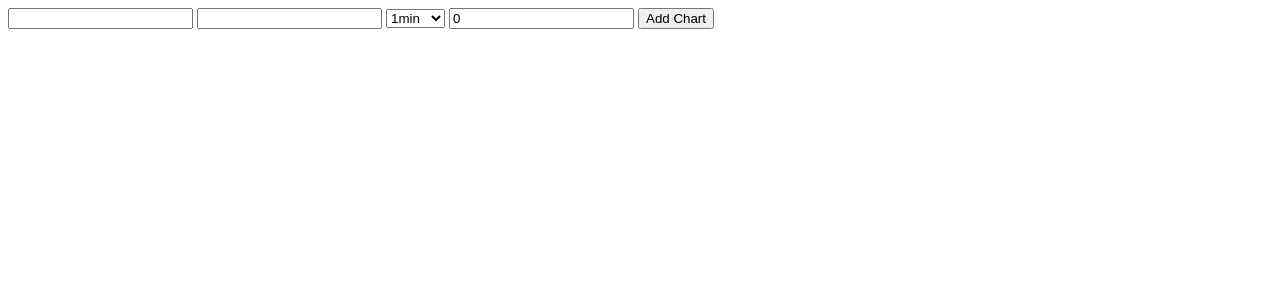
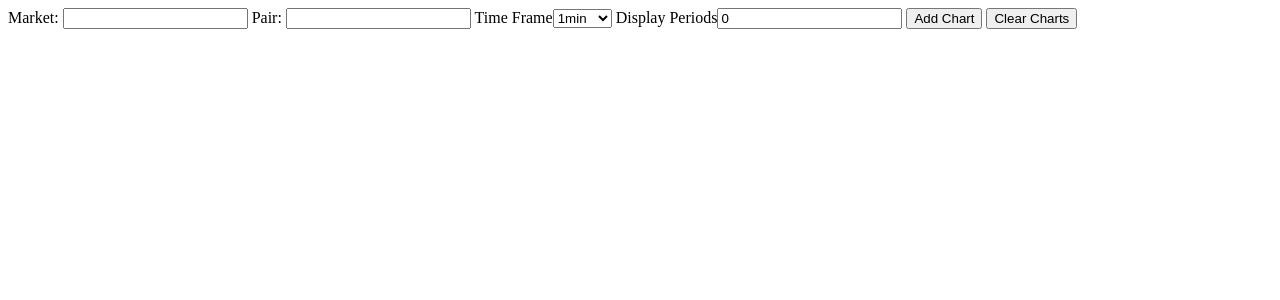
Before and after one commit to nomadcrypto/asset, a Django app: page /charts/ in a window 1280 px wide. Shown: the top 300 px of the page. Run offline with Django 3.2, Linux system fonts and the light colour scheme; some libraries are stand-ins or nearby versions.

Commit message:
added support for clearing charts and cleaned up things a bit

```diff
--- a/asset_web/charts/templates/chart.html
+++ b/asset_web/charts/templates/chart.html
@@ -18,6 +18,13 @@ function get_type(thing){
 $(document).ready(function(){
     var markets = []
     //drawChart();
+
+    $("#clear").click(function(event){
+      event.preventDefault();
+
+      $("#charts").empty();
+
+    });
     $("#add_chart").submit(function(event){
       event.preventDefault()
       market = $("#market").val()
@@ -51,6 +58,8 @@ $(document).ready(function(){
         }
         id = asset_data['market'] + " " + asset_data['pair'] + "" + Math.random().toString(36).substring(7);
         $("#charts").append("<div id='" + id + "' style='width: 900px; height: 500px;'></div><div id='" + id + "info' style='margin-left:125px'>volatility: " + asset_data['volatility']+ "&#37; <br> average low/high change: " + asset_data['average_lhp_diff'] + "&#37; <br></div>")
+
+        //add delete link
         var asset_chart = new google.visualization.LineChart(document.getElementById(id));
         asset_chart.draw(chartdata, options);
 
@@ -63,9 +72,9 @@ $(document).ready(function(){
 </head>
 <body>
 <form id="add_chart">
-<input type="text" id="market" />
-<input type="text" id="pair" />
-<select id="step">
+Market: <input type="text" id="market" />
+Pair: <input type="text" id="pair" />
+Time Frame<select id="step">
   <option value="1min">1min</option>
   <option value="5min">5min</option>
   <option value="15min">15min</option>
@@ -73,8 +82,9 @@ $(document).ready(function(){
   <option value="1hr">1hr</option>
   <option value="1d">1d</option>
 </select>
-<input type="text" id="display_periods" value="0" />
+Display Periods<input type="text" id="display_periods" value="0" />
 <input type="submit" id="submit" value="Add Chart" />
+<button id="clear">Clear Charts</button>
 </form>
 
 <div id="charts">
```
